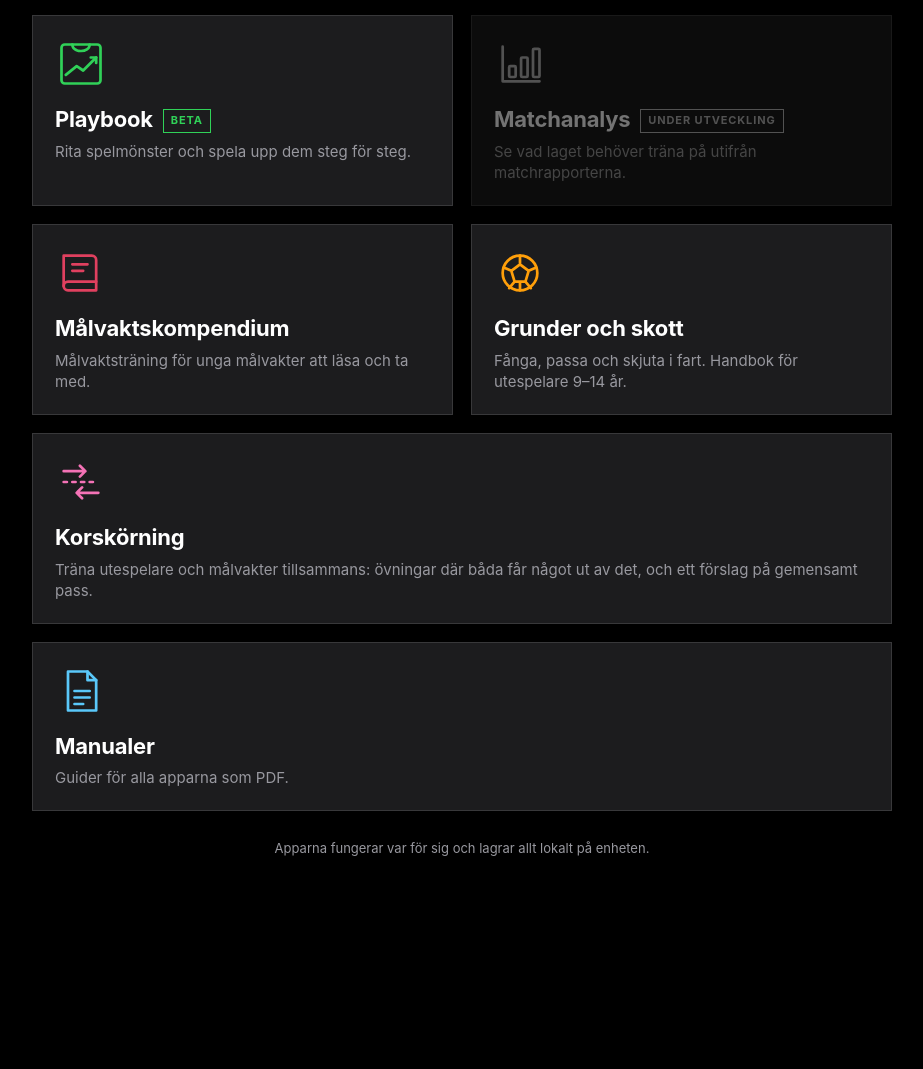
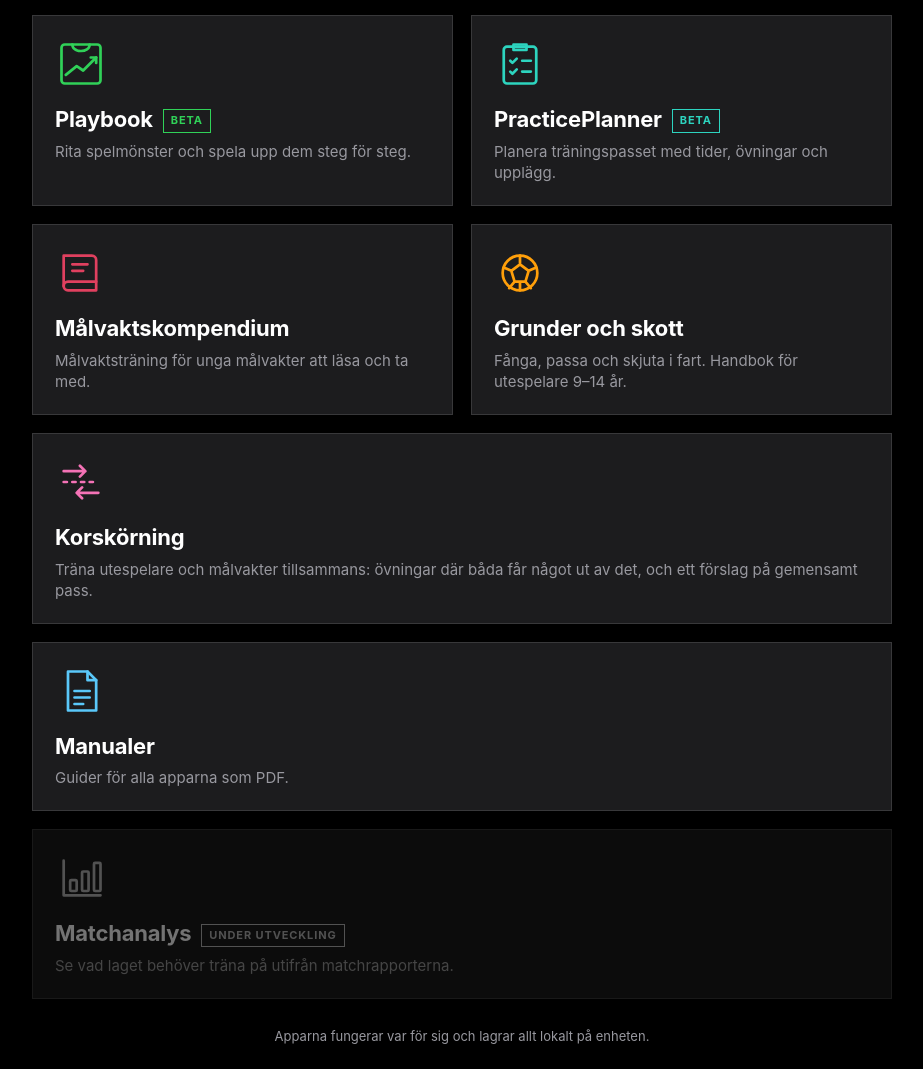
Before and after one commit to trenchrox/handbollssviten, a plain HTML site: page index.html in a window 1280 px wide. Shown: the part 461-1530 px from the top of the page, without its empty margins (178-1101 px from the left). Before the commit the page ends 1343 px from the top, so only its background shows below. Drawn offline with Linux system fonts and the light colour scheme.

Commit message:
Startsidan: PracticePlanner (Beta) på Matchanalys plats, Matchanalys flyttad under Manualer
Co-Authored-By: Claude Sonnet 5.5 <noreply@anthropic.com>
Claude-Session: https://claude.ai/code/session_01PJDyWYEBvVjaQ7qbLoqBbL

```diff
--- a/index.html
+++ b/index.html
@@ -35,7 +35,7 @@
   .grid { display: grid; grid-template-columns: 1fr; gap: 14px; }
   @media (min-width: 640px) {
     .grid { grid-template-columns: 1fr 1fr; gap: 18px; }
-    .grid a.card.wide { grid-column: 1 / -1; min-height: 140px; }
+    .grid .card.wide { grid-column: 1 / -1; min-height: 140px; }
   }
   a.card, div.card {
     display: flex; flex-direction: column; gap: 14px; min-height: 168px; padding: 22px;
@@ -96,15 +96,15 @@
       <span class="desc">Rita spelmönster och spela upp dem steg för steg.</span>
     </a>
 
-    <div class="card disabled" style="--c: #c9a7ff" aria-disabled="true">
+    <a class="card" style="--c: #2dd4bf" href="https://trenchrox.github.io/practiceplanner/">
       <span class="ico" aria-hidden="true">
         <svg viewBox="0 0 48 48" fill="none" stroke="currentColor" stroke-width="2.5" stroke-linecap="round" stroke-linejoin="round">
-          <path d="M8 40V8M8 40h34"/><rect x="14" y="26" width="6" height="10" rx="1"/><rect x="25" y="18" width="6" height="18" rx="1"/><rect x="36" y="10" width="6" height="26" rx="1"/>
+          <rect x="9" y="8" width="30" height="34" rx="3"/><path d="M18 8V6h12v2M18 8v3h12V8"/><path d="M15 21l2 2 4-4M15 31l2 2 4-4M26 21h8M26 31h8"/>
         </svg>
       </span>
-      <span class="name">Matchanalys<span class="beta">Under utveckling</span></span>
-      <span class="desc">Se vad laget behöver träna på utifrån matchrapporterna.</span>
-    </div>
+      <span class="name">PracticePlanner<span class="beta">Beta</span></span>
+      <span class="desc">Planera träningspasset med tider, övningar och upplägg.</span>
+    </a>
 
     <a class="card" style="--c: #e0405f" href="malvaktskompendium_html_v1.html">
       <span class="ico" aria-hidden="true">
@@ -146,6 +146,16 @@
       <span class="name">Manualer</span>
       <span class="desc">Guider för alla apparna som PDF.</span>
     </a>
+
+    <div class="card disabled wide" style="--c: #c9a7ff" aria-disabled="true">
+      <span class="ico" aria-hidden="true">
+        <svg viewBox="0 0 48 48" fill="none" stroke="currentColor" stroke-width="2.5" stroke-linecap="round" stroke-linejoin="round">
+          <path d="M8 40V8M8 40h34"/><rect x="14" y="26" width="6" height="10" rx="1"/><rect x="25" y="18" width="6" height="18" rx="1"/><rect x="36" y="10" width="6" height="26" rx="1"/>
+        </svg>
+      </span>
+      <span class="name">Matchanalys<span class="beta">Under utveckling</span></span>
+      <span class="desc">Se vad laget behöver träna på utifrån matchrapporterna.</span>
+    </div>
   </nav>
 
   <footer>Apparna fungerar var för sig och lagrar allt lokalt på enheten.</footer>
```
